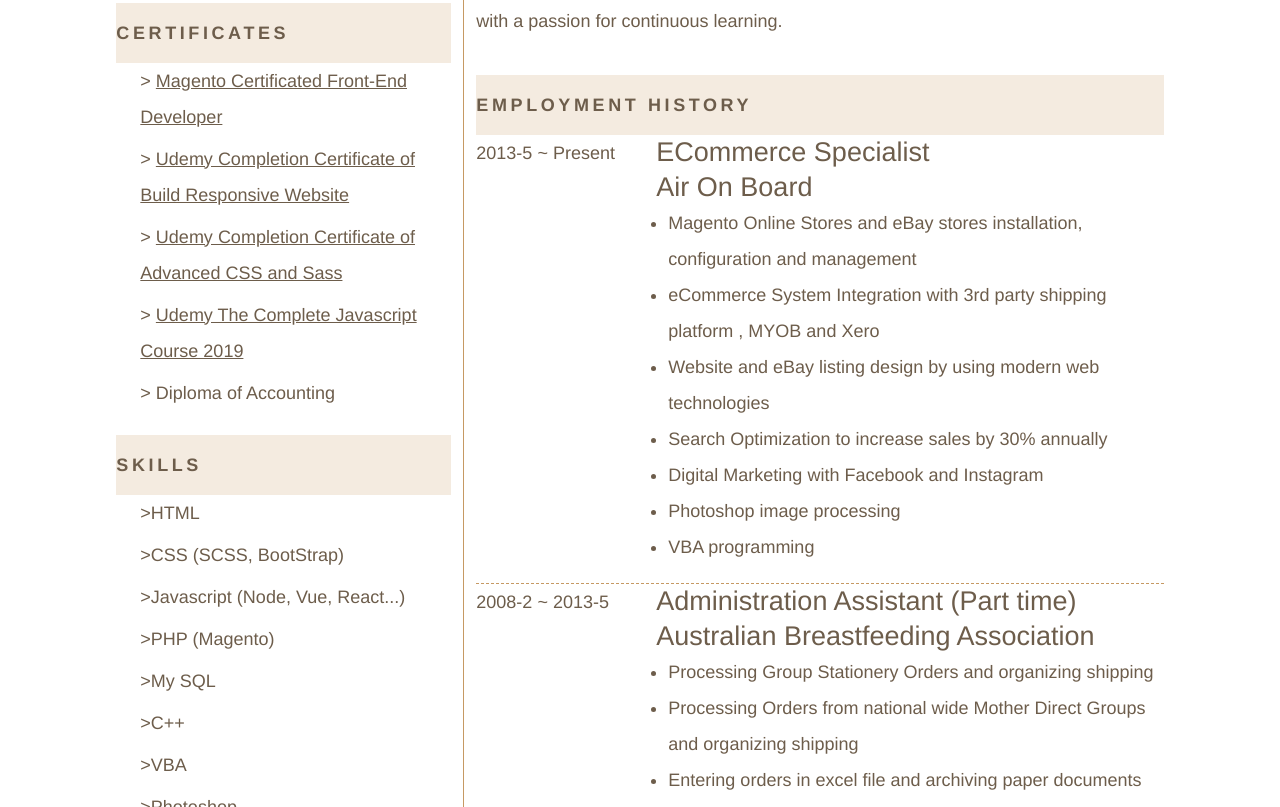
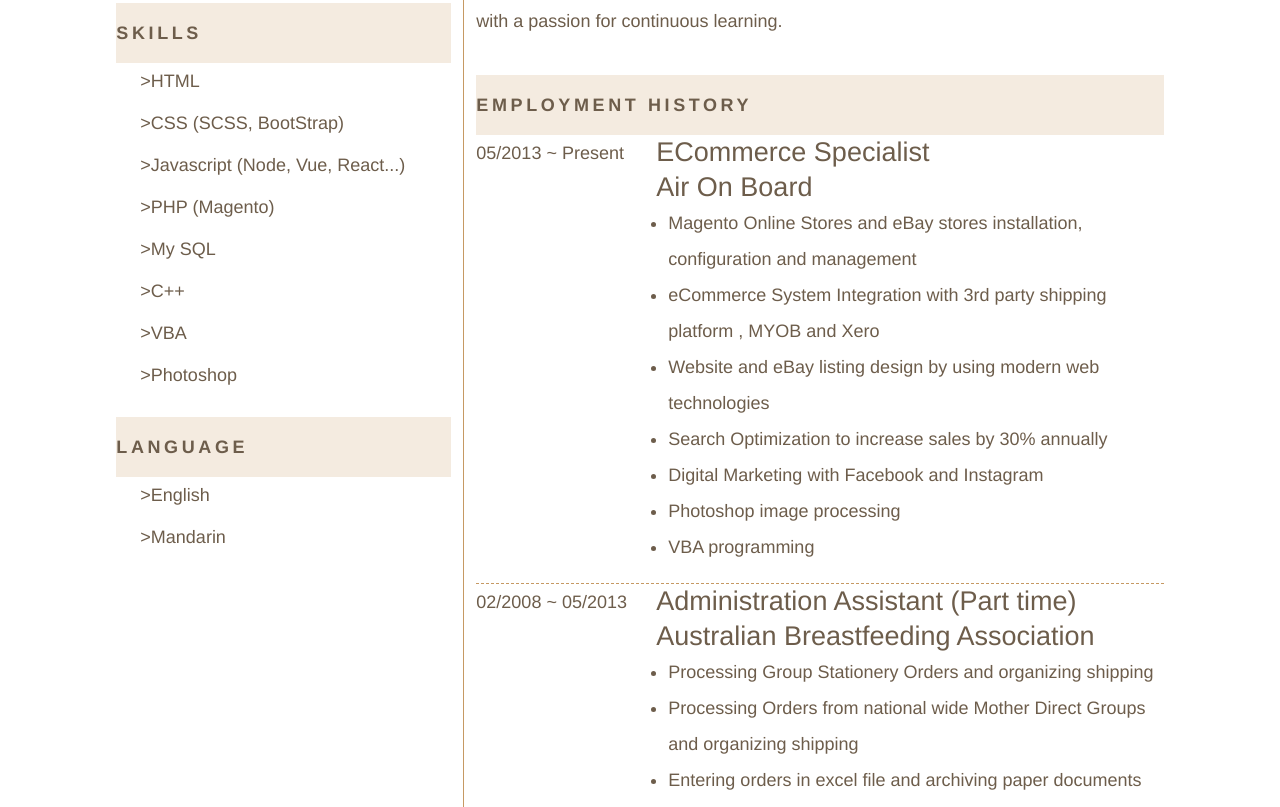
Before and after one commit to SarahW0/Resume, a website: page index.html in a window 1280 px wide. Shown: the part 433-1240 px from the top of the page. Drawn offline with Linux system fonts and the light colour scheme.

Commit message:
Update index.html

```diff
--- a/index.html
+++ b/index.html
@@ -63,44 +63,6 @@
         </div>
       </div>
 
-      <div class="certification">
-        <h4 class="section-title">Certificates</h4>
-        <ul>
-          <li>
-            <a
-              href="https://u.magento.com/certification/directory/dev/1065889/"
-              class="certification-link"
-            >
-              Magento Certificated Front-End Developer
-            </a>
-          </li>
-          <li>
-            <a
-              href="https://www.udemy.com/certificate/UC-YP5B8W2M/"
-              class="certification-link"
-              >Udemy Completion Certificate of Build Responsive Website
-            </a>
-          </li>
-          <li>
-            <a
-              href="https://www.udemy.com/certificate/UC-2DP550OC/"
-              class="certification-link"
-              >Udemy Completion Certificate of Advanced CSS and Sass
-            </a>
-          </li>
-          <li>
-            <a
-              href="https://www.udemy.com/certificate/UC-DOHGXIOI/"
-              class="certification-link"
-              >Udemy The Complete Javascript Course 2019
-            </a>
-          </li>
-          <li>
-            <span class="certification-link">Diploma of Accounting</span>
-          </li>
-        </ul>
-      </div>
-
       <div class="skills">
         <h4 class="section-title">Skills</h4>
         <ul>
@@ -133,7 +95,7 @@
       <section class="wk-experiences">
         <h4 class="section-title">employment history</h4>
         <div class="wk-experience">
-          <div class="wk-experience__period">2013-5 ~ Present</div>
+          <div class="wk-experience__period">05/2013 ~ Present</div>
           <div class="wk-experience__position">
             ECommerce Specialist <br />Air On Board
           </div>
@@ -159,7 +121,7 @@
           </div>
         </div>
         <div class="wk-experience">
-          <div class="wk-experience__period">2008-2 ~ 2013-5</div>
+          <div class="wk-experience__period">02/2008 ~ 05/2013</div>
           <div class="wk-experience__position">
             Administration Assistant (Part time) <br />Australian Breastfeeding
             Association
@@ -181,7 +143,7 @@
         </div>
 
         <div class="wk-experience">
-          <div class="wk-experience__period">2004-3 ~ 2007-2</div>
+          <div class="wk-experience__period">03/2004 ~ 02/2007</div>
           <div class="wk-experience__position">
             Team Leader & Senior Software Engineer <br />Chinese Academy of
             Sciences
@@ -205,7 +167,7 @@
           </div>
         </div>
         <div class="wk-experience">
-          <div class="wk-experience__period">2000-3 ~ 2004-3</div>
+          <div class="wk-experience__period">03/2000 ~ 03/2004</div>
           <div class="wk-experience__position">
             Software Engineer <br />Chinese Academy of Sciences
           </div>
@@ -232,14 +194,21 @@
       <section class="educations">
         <h4 class="section-title">education</h4>
         <div class="education">
-          <div class="education__period">2013-3 ~ 2013-6</div>
+          <div class="education__period">02/2023 ~ 06/2024</div>
+          <div class="education__degree">
+            Diploma of Accounting
+          </div>
+          <div class="education__institude">Swinburne University</div>
+        </div>
+        <div class="education">
+          <div class="education__period">03/2013 ~ 06/2013</div>
           <div class="education__degree">
             Master of Information Technology(unfinished)
           </div>
           <div class="education__institude">Swinburne University</div>
         </div>
         <div class="education">
-          <div class="education__period">2012-9 ~ 2012-12</div>
+          <div class="education__period">09/2012 ~ 12/2012</div>
           <div class="education__degree">
             Certificate IV Web-based Technology(unfinished)
           </div>
@@ -247,7 +216,7 @@
         </div>
 
         <div class="education">
-          <div class="education__period">1997-9 ~ 2000-9</div>
+          <div class="education__period">09/1997 ~ 09/2000</div>
           <div class="education__degree">
             Master of Computer Applied Technology
           </div>
@@ -255,7 +224,7 @@
         </div>
 
         <div class="education">
-          <div class="education__period">1993-9 ~ 1997-9</div>
+          <div class="education__period">09/1993 ~ 09/1997</div>
           <div class="education__degree">
             Bachelor of Computer and Its Application
           </div>
```
